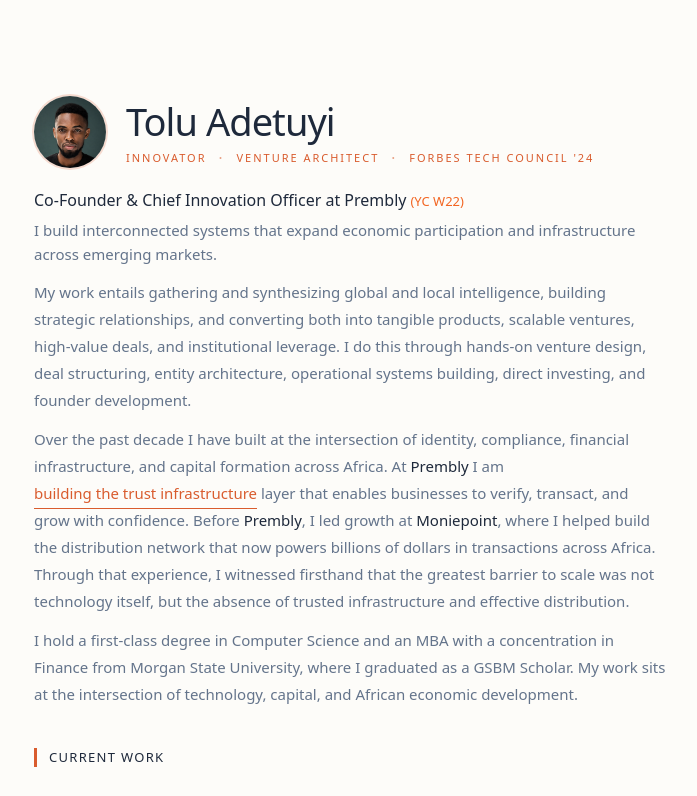
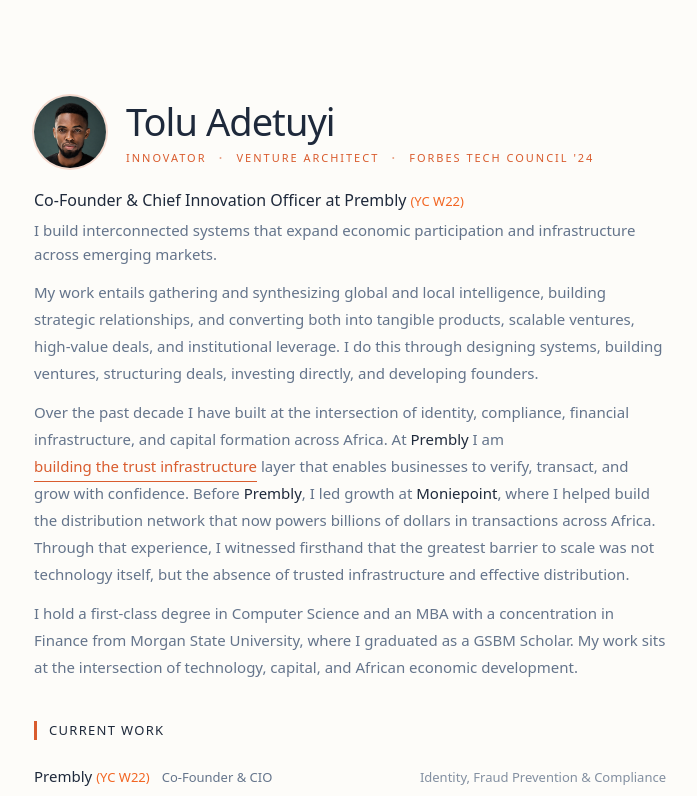
Before and after one commit to Threadigit/adetuyi.com, a Next.js app: page / in a window 1280 px wide. Shown: the top 796 px of the page, without its empty margins (290-987 px from the left). Built offline with nearby package versions, Linux system fonts and the light colour scheme.

Commit message:
Update page.tsx

```diff
--- a/src/app/page.tsx
+++ b/src/app/page.tsx
@@ -47,7 +47,7 @@ export default function Home() {
       {/* ── About ── */}
       <section className="mb-10 animate-fade-up delay-200">
         <p className="text-[15px] leading-[1.8] text-muted">
-          My work entails gathering and synthesizing global and local intelligence, building strategic relationships, and converting both into tangible products, scalable ventures, high-value deals, and institutional leverage. I do this through hands-on venture design, deal structuring, entity architecture, operational systems building, direct investing, and founder development.
+          My work entails gathering and synthesizing global and local intelligence, building strategic relationships, and converting both into tangible products, scalable ventures, high-value deals, and institutional leverage. I do this through designing systems, building ventures, structuring deals, investing directly, and developing founders.
         </p>
         <p className="text-[15px] leading-[1.8] text-muted mt-3">
           Over the past decade I have built at the intersection of identity, compliance, financial infrastructure, and capital formation across Africa. At <a href="https://prembly.com/" target="_blank" rel="noopener noreferrer" className="text-foreground link-hover font-medium">Prembly</a> I am <span className="text-accent font-medium relative inline-block after:absolute after:bottom-[-2px] after:left-0 after:w-full after:h-[1px] after:bg-accent">building the trust infrastructure</span> layer that enables businesses to verify, transact, and grow with confidence. Before <a href="https://prembly.com/" target="_blank" rel="noopener noreferrer" className="text-foreground link-hover font-medium">Prembly</a>, I led growth at{" "}
```
